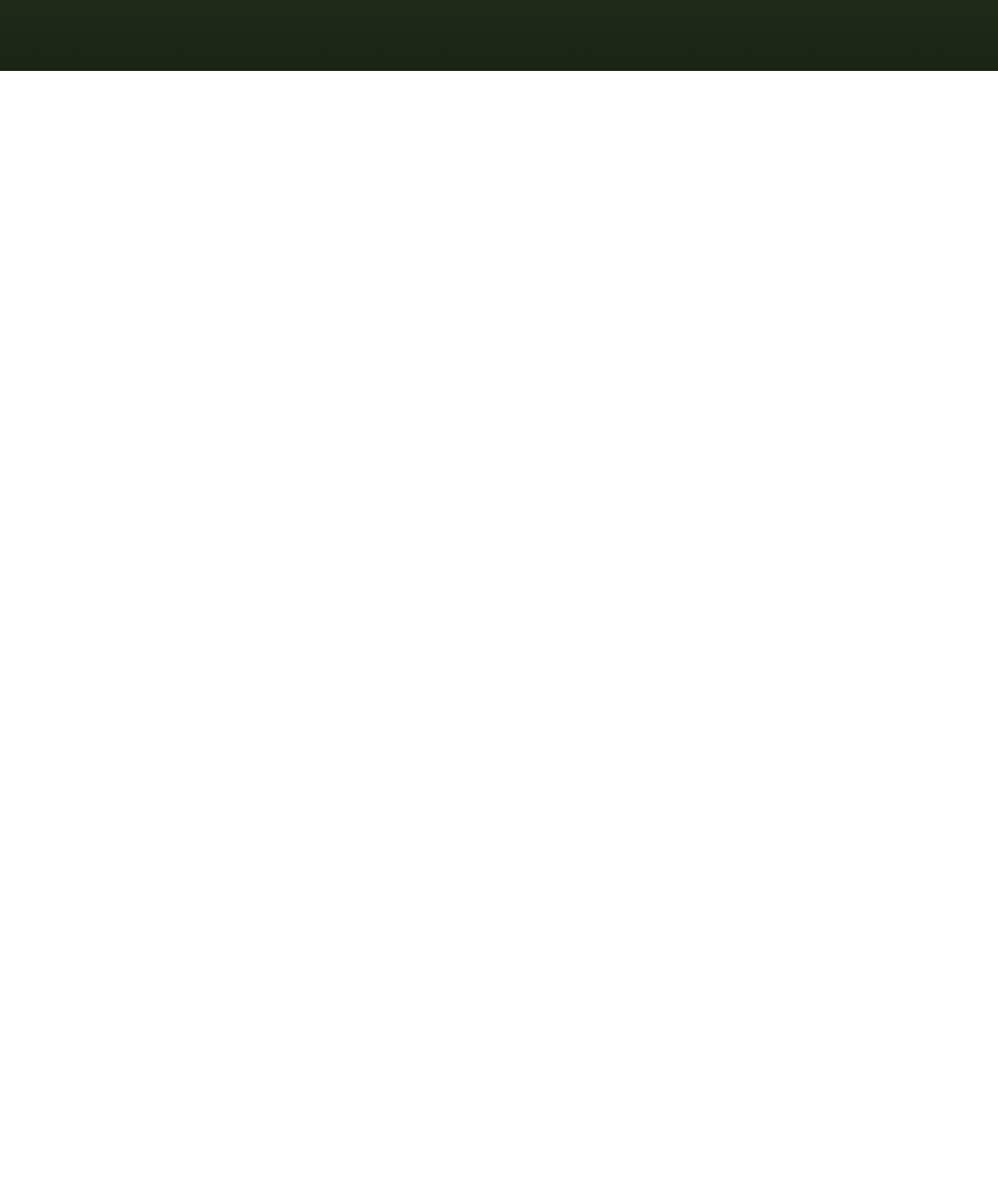
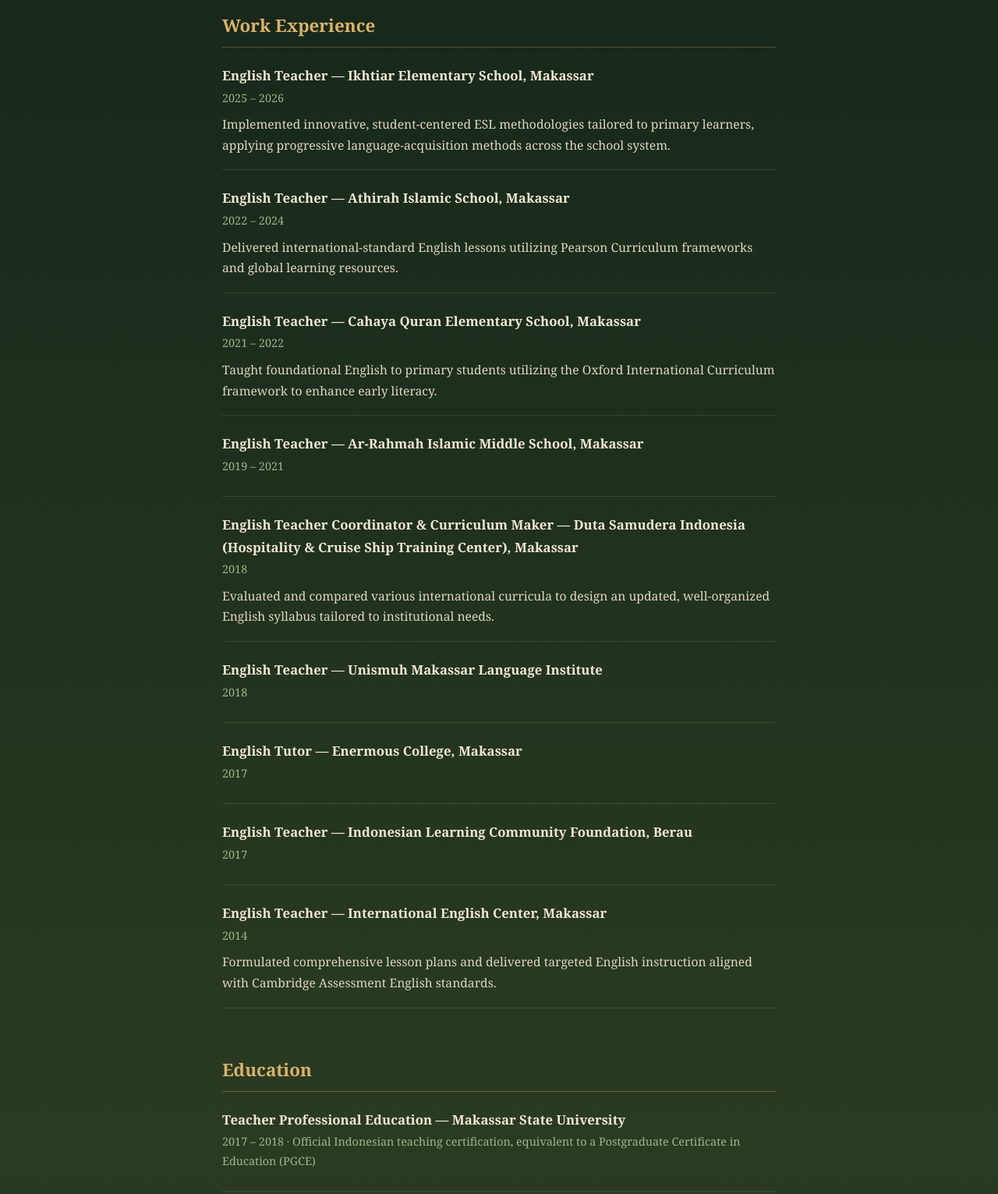
Before and after one commit to Amazing-Creator-Collab/Amazing-Creator-Collab.github.io, a plain HTML site: page index.html in a window 1280 px wide. Shown: the part 1027-2558 px from the top of the page at 78% size. Before the commit the page ends 1118 px from the top, so only its background shows below. Drawn offline with Linux system fonts and the light colour scheme.

Commit message:
Update personal information and work experience in index.html
Updated the title and added professional details to the bio section. Enhanced job experience and education sections with additional entries.

```diff
--- a/index.html
+++ b/index.html
@@ -1,13 +1,13 @@
 <!DOCTYPE html>
 <html>
 <head>
-  <title>Mr Hai — Skill Hunter</title>
+  <title>Chaidir — Skill Hunter & English Educator</title>
   <style>
     body {
       background: linear-gradient(180deg, #0f1a12 0%, #1a2b1c 35%, #2b3b22 70%, #1a2415 100%);
       color: #f0e6d2;
       font-family: Georgia, serif;
-      max-width: 700px;
+      max-width: 750px;
       margin: 0 auto;
       padding: 80px 20px;
       line-height: 1.7;
@@ -68,7 +68,6 @@
       background-color: rgba(20, 30, 18, 0.55);
       border-left: 3px solid #6b8e4e;
       border-radius: 4px;
-      backdrop-filter: blur(2px);
     }
     .hunt-title {
       color: #d9b26a;
@@ -76,15 +75,51 @@
       font-size: 1.15em;
       margin-bottom: 10px;
     }
+    .job, .edu-item, .cert-item {
+      margin-top: 22px;
+      padding-bottom: 18px;
+      border-bottom: 1px solid rgba(217,178,106,0.15);
+    }
+    .job-title, .edu-title {
+      color: #f0e6d2;
+      font-weight: bold;
+      font-size: 1.05em;
+    }
+    .job-meta, .edu-meta {
+      color: #9db589;
+      font-size: 0.9em;
+      margin-top: 2px;
+      margin-bottom: 8px;
+    }
+    .job-desc {
+      color: #e0d6bf;
+      font-size: 0.98em;
+    }
+    ul.cert-list {
+      list-style: none;
+      padding: 0;
+    }
+    ul.cert-list li {
+      padding: 6px 0;
+    }
+    ul.cert-list li::before {
+      content: "🏅 ";
+    }
+    footer {
+      margin-top: 60px;
+      color: #6b8060;
+      font-size: 0.85em;
+      text-align: center;
+    }
   </style>
 </head>
 <body>
-  <h1>Mr Hai</h1>
-  <p class="subtitle">Hunter of useful skills</p>
+  <h1>Chaidir</h1>
+  <p class="subtitle">Hunter of useful skills · English Educator</p>
 
   <div class="bio">
     <p>I don't hunt in jungles. I hunt in the feed.</p>
-    <p>Social media is my hunting ground — I go deep looking for skills worth catching, ideas worth keeping, and knowledge worth building on.</p>
+    <p>Social media is my hunting ground — I go deep looking for skills worth catching, ideas worth keeping, and knowledge worth building on. By profession, I teach English — helping students catch skills of their own.</p>
   </div>
 
   <span class="tag">🎯 Currently hunting: new skills</span>
@@ -101,8 +136,88 @@
     <p>Before hunting in the wild web, I studied the terrain — AWS Cloud Practitioner taught me how the cloud works, what it costs, and how the giants of the internet run. Theory caught. The hands-on hunt continues.</p>
   </div>
 
+  <h2>Work Experience</h2>
+
+  <div class="job">
+    <div class="job-title">English Teacher — Ikhtiar Elementary School, Makassar</div>
+    <div class="job-meta">2025 – 2026</div>
+    <div class="job-desc">Implemented innovative, student-centered ESL methodologies tailored to primary learners, applying progressive language-acquisition methods across the school system.</div>
+  </div>
+
+  <div class="job">
+    <div class="job-title">English Teacher — Athirah Islamic School, Makassar</div>
+    <div class="job-meta">2022 – 2024</div>
+    <div class="job-desc">Delivered international-standard English lessons utilizing Pearson Curriculum frameworks and global learning resources.</div>
+  </div>
+
+  <div class="job">
+    <div class="job-title">English Teacher — Cahaya Quran Elementary School, Makassar</div>
+    <div class="job-meta">2021 – 2022</div>
+    <div class="job-desc">Taught foundational English to primary students utilizing the Oxford International Curriculum framework to enhance early literacy.</div>
+  </div>
+
+  <div class="job">
+    <div class="job-title">English Teacher — Ar-Rahmah Islamic Middle School, Makassar</div>
+    <div class="job-meta">2019 – 2021</div>
+  </div>
+
+  <div class="job">
+    <div class="job-title">English Teacher Coordinator & Curriculum Maker — Duta Samudera Indonesia (Hospitality & Cruise Ship Training Center), Makassar</div>
+    <div class="job-meta">2018</div>
+    <div class="job-desc">Evaluated and compared various international curricula to design an updated, well-organized English syllabus tailored to institutional needs.</div>
+  </div>
+
+  <div class="job">
+    <div class="job-title">English Teacher — Unismuh Makassar Language Institute</div>
+    <div class="job-meta">2018</div>
+  </div>
+
+  <div class="job">
+    <div class="job-title">English Tutor — Enermous College, Makassar</div>
+    <div class="job-meta">2017</div>
+  </div>
+
+  <div class="job">
+    <div class="job-title">English Teacher — Indonesian Learning Community Foundation, Berau</div>
+    <div class="job-meta">2017</div>
+  </div>
+
+  <div class="job">
+    <div class="job-title">English Teacher — International English Center, Makassar</div>
+    <div class="job-meta">2014</div>
+    <div class="job-desc">Formulated comprehensive lesson plans and delivered targeted English instruction aligned with Cambridge Assessment English standards.</div>
+  </div>
+
+  <h2>Education</h2>
+
+  <div class="edu-item">
+    <div class="edu-title">Teacher Professional Education — Makassar State University</div>
+    <div class="edu-meta">2017 – 2018 · Official Indonesian teaching certification, equivalent to a Postgraduate Certificate in Education (PGCE)</div>
+  </div>
+
+  <div class="edu-item">
+    <div class="edu-title">Bachelor of English Education — UNISMUH Makassar</div>
+    <div class="edu-meta">2011 – 2015</div>
+  </div>
+
+  <h2>Training & Certifications</h2>
+  <ul class="cert-list">
+    <li>Teacher Training Series (British Council) — Organizing the Classroom, Managing Learners and Resources</li>
+    <li>Teacher Training Series (Pearson) — Building Speaking Fluency, Teaching for Real Progress, Making Feedback Faster, Making Learning Objectives Work, Differentiation Made Simple</li>
+    <li>Improving Classroom Management with Class Dojo (Coursera)</li>
+    <li>Microsoft Elevate AI Training Series — AI for Educators, Exploring AI & Microsoft Tools, 21st Century Learning Design, Microsoft Certified Educator Prep</li>
+    <li>Inclusive Planning for Mixed Ability Class (Indonesian Creative Class Foundation)</li>
+    <li>Inclusive Education at Elementary Level (Ministry of Primary and Secondary Education / Kemendikdasmen)</li>
+    <li>Reading Workshop: Optimizing Reading Instruction — Insights and Strategies from TKA Outcomes (Makassar City High School English MGMP)</li>
+    <li>Public Speaking Training (Investment Learning Center)</li>
+    <li>English Teacher Training (English House)</li>
+    <li>AWS Certified Cloud Practitioner</li>
+  </ul>
+
   <div class="links">
     <a href="https://www.linkedin.com/in/chaidir-s-pd-gr-0b7404190" target="_blank">Connect on LinkedIn →</a>
   </div>
+
+  <footer>Built by Chaidir · The hunt continues.</footer>
 </body>
 </html>
```
